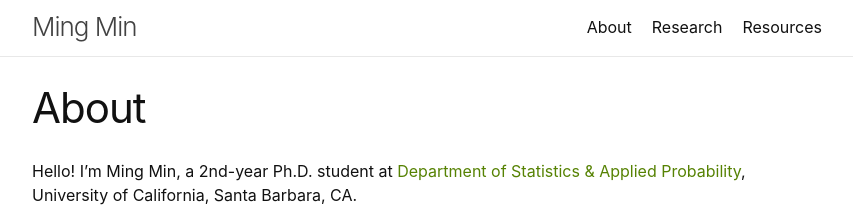
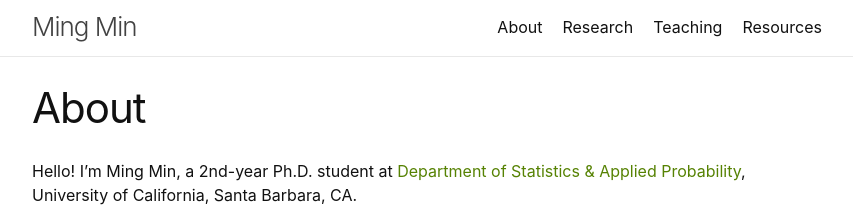
Before and after one commit to mmin0/mmin0.github.io, a Jekyll site: the page built from index.md, in a window 1280 px wide. Shown: the top 210 px of the page, without its empty margins (213-1066 px from the left). Built offline with Jekyll 4.4.1, drawn with Linux system fonts in a browser that asks for light colours.

Commit message:
Update _config.yml

```diff
--- a/_config.yml
+++ b/_config.yml
@@ -40,8 +40,10 @@ minima:
 header_pages:
  - index.md
  - publications/index.md
+ - teaching/index.md
  - resources/index.md
  - problems/index.md
+
 
 # Build settings
 theme: minima
```
